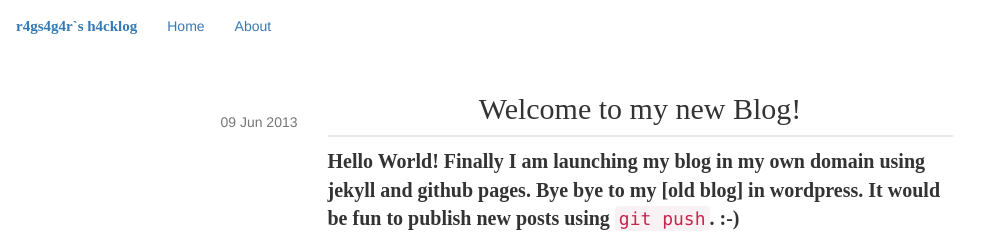
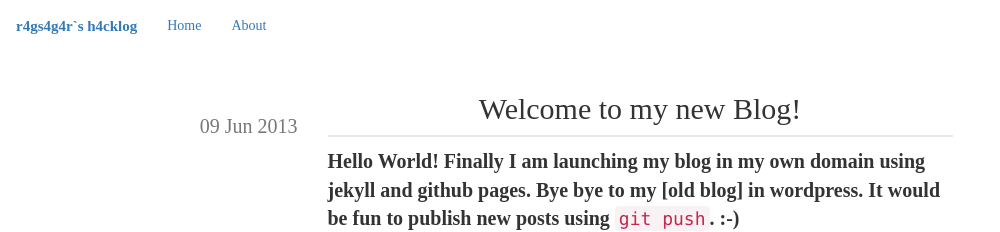
Before and after one commit to ragsagar/ragsagar.github.com, a Jekyll site: the page built from _posts/2013-06-09-hello-world.markdown, in a window 1280 px wide. Shown: the top 232 px of the page, without its empty margins (0-1000 px from the left). Built offline with Jekyll 4.4.1, drawn with Linux system fonts in a browser that asks for light colours; nearby versions of some CDN libraries; some web fonts are replaced.

Commit message:
Adding custom css classes for menuitem and date

```diff
--- a/css/custom.css
+++ b/css/custom.css
@@ -5,6 +5,10 @@
 }
 
 .post-title {
+    font-family: 'Fauna One', serif;
+}
+
+.menu-item {
     font-family: 'Fauna One', serif;
 }
 
@@ -18,6 +22,11 @@
     font-weight: 560;
 }
 
+.date {
+    font-family: 'Flamenco', cursive;
+    font-size: 20px;
+}
+
 .line {
     border-style: solid;
     border-width: 1px;
```
